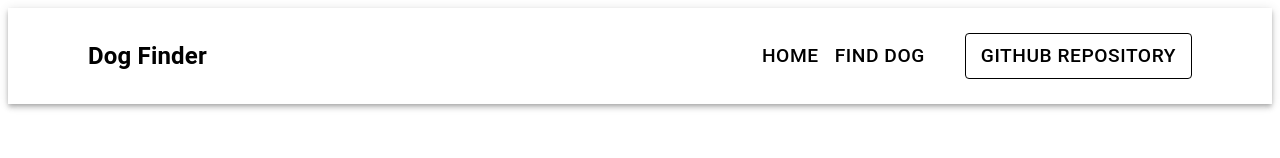
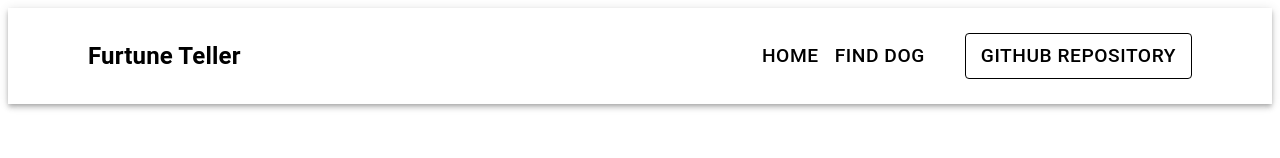
Before and after one commit to madData24/petRecommend, a Next.js app: page /findDog in a window 1280 px wide. Shown: the top 158 px of the page. Built offline with nearby package versions, Linux system fonts and the light colour scheme.

Commit message:
api resolve

```diff
--- a/app/components/Navbar.tsx
+++ b/app/components/Navbar.tsx
@@ -8,7 +8,7 @@ export default function Navbar() {
             <Container maxWidth="lg">
                 <Toolbar sx={{ color: "black", display: "flex", justifyContent: "space-between" }}>
                     <Typography variant="h6" component="div" sx={{ fontWeight: "bold", fontSize: "1.5rem" }}>
-                        Dog Finder
+                        Furtune Teller
                     </Typography>
                     <Box>
                         <Link href="/" passHref>
```
